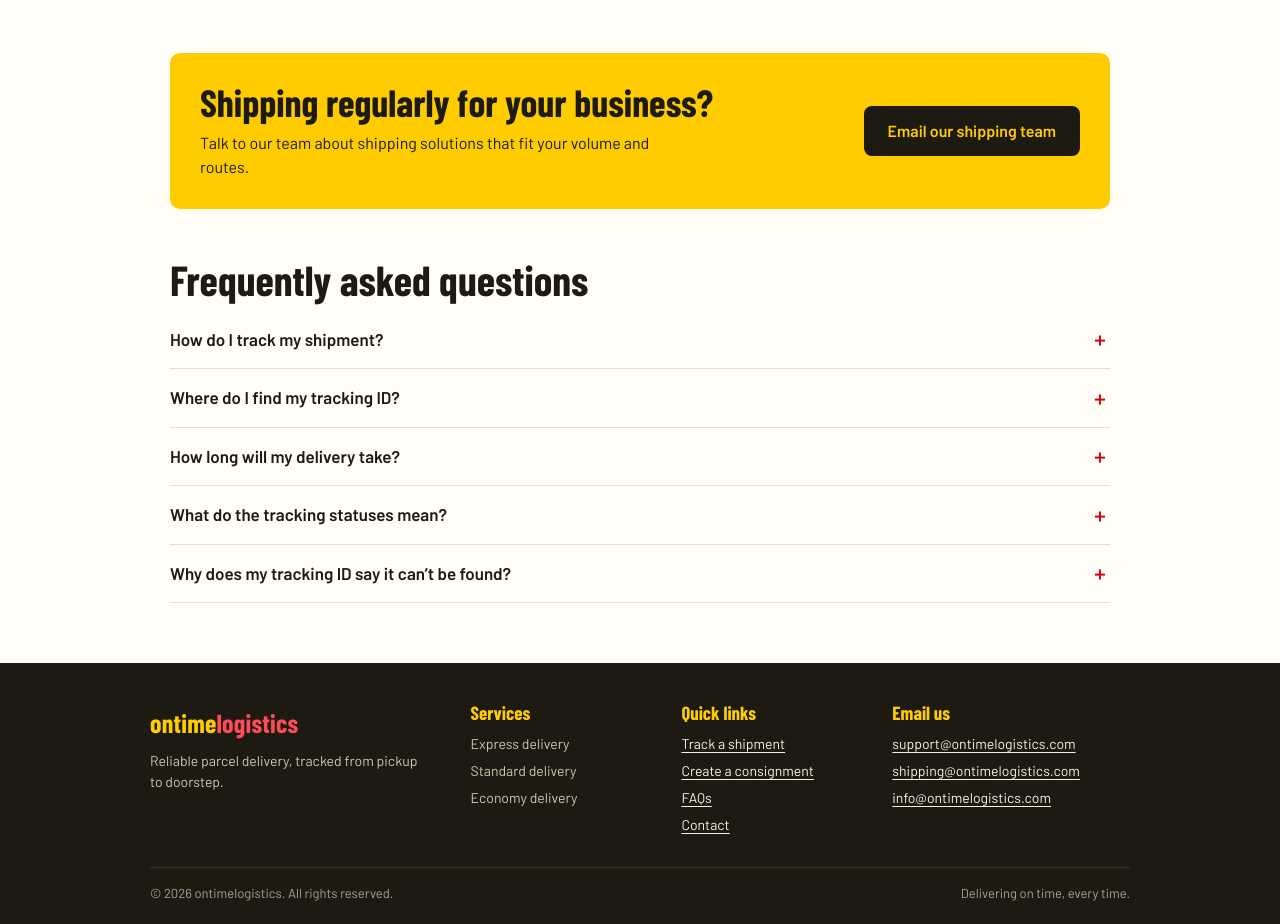
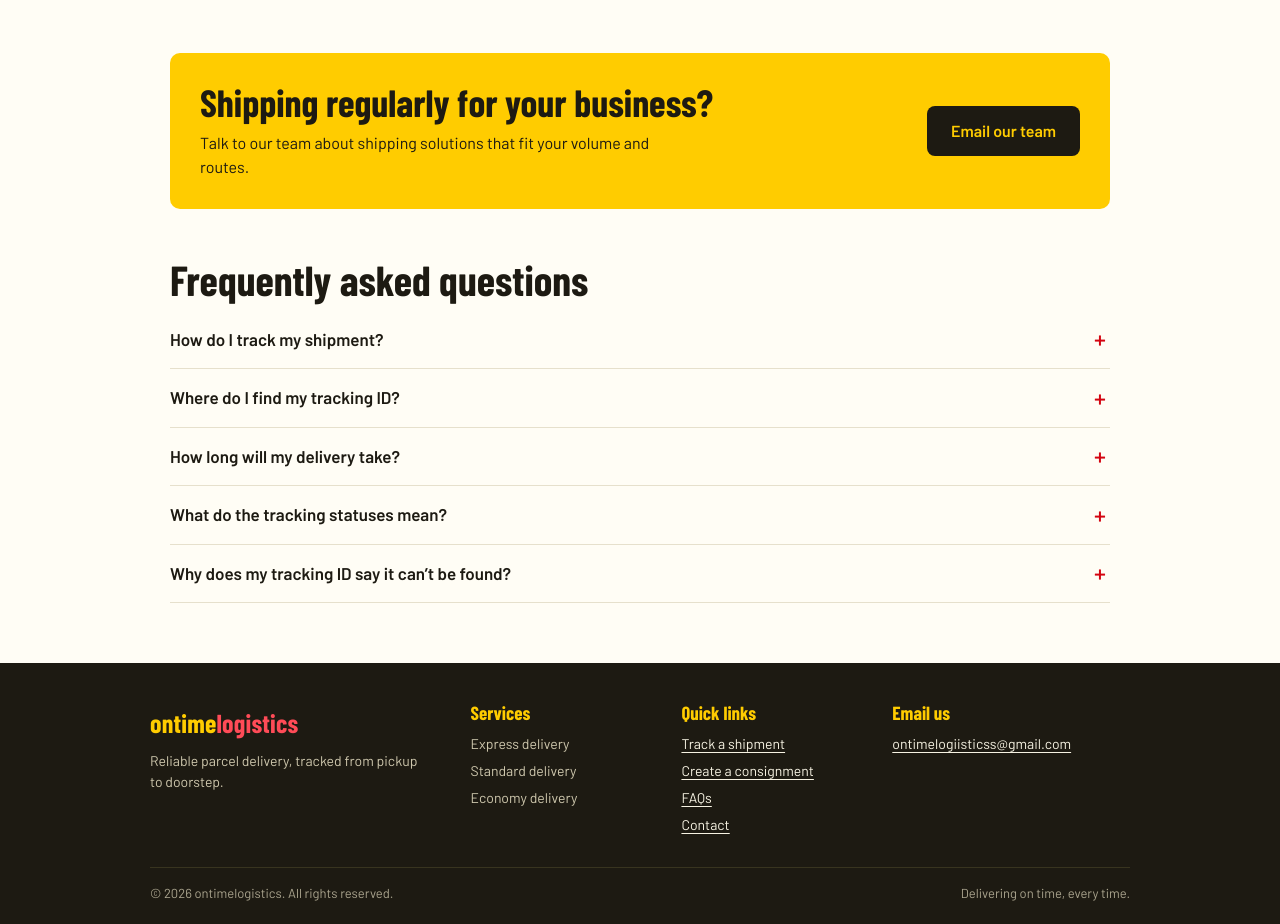
Before and after one commit to adanehiasher/ontimelogistics, a plain HTML site: page index.html in a window 1280 px wide. Shown: the part 2183-3107 px from the top of the page. Drawn offline with nearby package versions, Linux system fonts and the light colour scheme.

Commit message:
Add files via upload

```diff
--- a/index.html
+++ b/index.html
@@ -163,9 +163,7 @@ footer{background:#1d1a12;color:#f7f3e3;padding:40px 20px 0;font-size:14px}
 <h2 style="font-size:30px;margin-bottom:6px">Contact us</h2>
 <p style="margin:0;color:var(--mute)">Send us an email and our team will reply as soon as possible. Please include your tracking ID if your message is about a shipment.</p>
 <div class="cl">
-<div><b>Customer support</b><a href="mailto:support@ontimelogistics.com">support@ontimelogistics.com</a><span>Tracking questions, delivery issues and general help.</span></div>
-<div><b>Shipping and quotes</b><a href="mailto:shipping@ontimelogistics.com">shipping@ontimelogistics.com</a><span>Booking a consignment, service options and business accounts.</span></div>
-<div><b>General enquiries</b><a href="mailto:info@ontimelogistics.com">info@ontimelogistics.com</a><span>Partnerships, media and everything else.</span></div>
+<div><b>General enquiries</b><a href="mailto:ontimelogiisticss@gmail.com">ontimelogiisticss@gmail.com</a><span>Partnerships, media and everything else.</span></div>
 </div>
 </section>
 
@@ -199,7 +197,7 @@ footer{background:#1d1a12;color:#f7f3e3;padding:40px 20px 0;font-size:14px}
 <section class="val"><div><div class="no">03</div><h2>Customer service</h2></div><div><p>People first, from booking to delivery. Behind every consignment is a team ready to answer questions, explain what is happening and put things right.</p><ul><li>Friendly support by email, with a reply as soon as possible</li><li>Plain-language updates with no jargon</li><li>Follow-through until your issue is fully resolved</li></ul></div></section>
 </div>
 
-<section class="biz" id="biz"><div><h2>Shipping regularly for your business?</h2><p>Talk to our team about shipping solutions that fit your volume and routes.</p></div><a href="mailto:shipping@ontimelogistics.com">Email our shipping team</a></section>
+<section class="biz" id="biz"><div><h2>Shipping regularly for your business?</h2><p>Talk to our team about shipping solutions that fit your volume and routes.</p></div><a href="mailto:ontimelogiisticss@gmail.com">Email our team</a></section>
 
 <section class="faq" id="faq" aria-labelledby="faq-h">
 <h2 id="faq-h">Frequently asked questions</h2>
@@ -215,7 +213,7 @@ footer{background:#1d1a12;color:#f7f3e3;padding:40px 20px 0;font-size:14px}
 <div><div class="logo">ontime<b>logistics</b></div><p>Reliable parcel delivery, tracked from pickup to doorstep.</p></div>
 <div><h3>Services</h3><ul><li>Express delivery</li><li>Standard delivery</li><li>Economy delivery</li></ul></div>
 <div><h3>Quick links</h3><ul><li><button type="button" data-go="track">Track a shipment</button></li><li><button type="button" data-go="ship">Create a consignment</button></li><li><button type="button" data-go="faq">FAQs</button></li><li><button type="button" data-go="contact">Contact</button></li></ul></div>
-<div><h3>Email us</h3><ul><li><a href="mailto:support@ontimelogistics.com">support@ontimelogistics.com</a></li><li><a href="mailto:shipping@ontimelogistics.com">shipping@ontimelogistics.com</a></li><li><a href="mailto:info@ontimelogistics.com">info@ontimelogistics.com</a></li></ul></div>
+<div><h3>Email us</h3><ul><li><a href="mailto:ontimelogiisticss@gmail.com">ontimelogiisticss@gmail.com</a></li></ul></div>
 </div>
 <div class="fb"><span>© 2026 ontimelogistics. All rights reserved.</span><span>Delivering on time, every time.</span></div>
 </footer>
```
